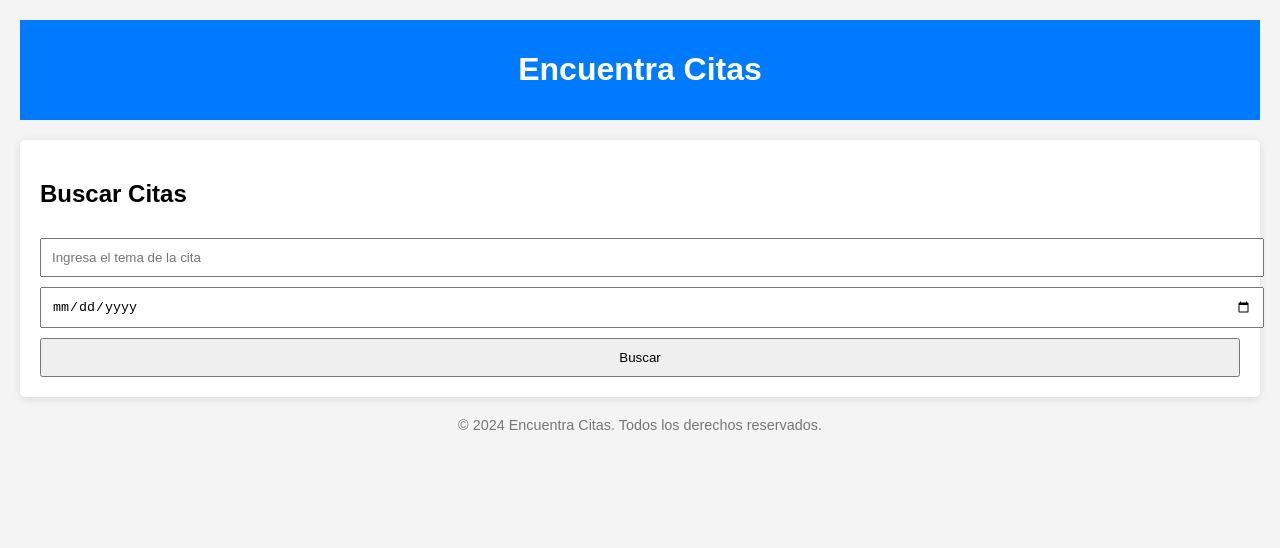
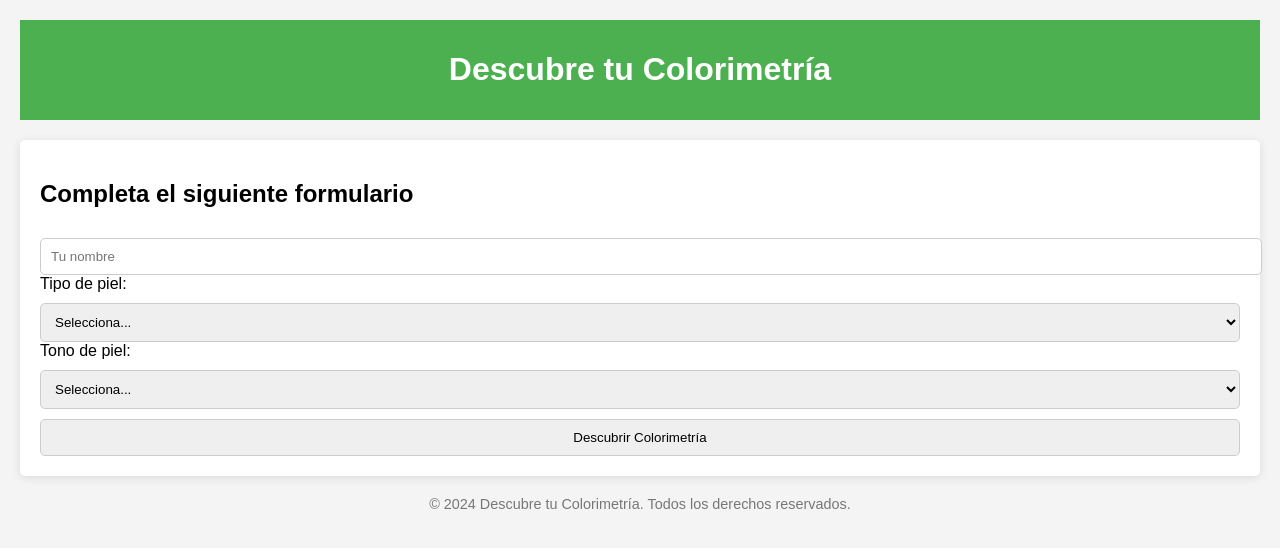
Before and after one commit to romiel12/taicnology, a plain HTML site: page index.html in a window 1280 px wide. Drawn offline with Linux system fonts and the light colour scheme.

Commit message:
Update index.html

```diff
--- a/index.html
+++ b/index.html
@@ -3,7 +3,7 @@
 <head>
     <meta charset="UTF-8">
     <meta name="viewport" content="width=device-width, initial-scale=1.0">
-    <title>Encuentra Citas</title>
+    <title>Descubre tu Colorimetría</title>
     <style>
         body {
             font-family: Arial, sans-serif;
@@ -12,7 +12,7 @@
             background-color: #f4f4f4;
         }
         header {
-            background: #007BFF;
+            background: #4CAF50;
             color: white;
             padding: 10px 0;
             text-align: center;
@@ -30,31 +30,76 @@
             font-size: 0.9em;
             color: #777;
         }
-        input[type="text"], input[type="date"], button {
+        input[type="text"], select, button {
             padding: 10px;
             margin-top: 10px;
             width: 100%;
+            border: 1px solid #ccc;
+            border-radius: 5px;
+        }
+        #result {
+            margin-top: 20px;
+            padding: 10px;
+            background: #e7f3fe;
+            border-left: 6px solid #2196F3;
         }
     </style>
 </head>
 <body>
 
 <header>
-    <h1>Encuentra Citas</h1>
+    <h1>Descubre tu Colorimetría</h1>
 </header>
 
 <section>
-    <h2>Buscar Citas</h2>
-    <form id="search-form">
-        <input type="text" placeholder="Ingresa el tema de la cita" required>
-        <input type="date" required>
-        <button type="submit">Buscar</button>
+    <h2>Completa el siguiente formulario</h2>
+    <form id="colorimetria-form">
+        <input type="text" placeholder="Tu nombre" required>
+        <label for="tipo-piel">Tipo de piel:</label>
+        <select id="tipo-piel" required>
+            <option value="">Selecciona...</option>
+            <option value="clara">Clara</option>
+            <option value="media">Media</option>
+            <option value="oscura">Oscura</option>
+        </select>
+        <label for="tono-piel">Tono de piel:</label>
+        <select id="tono-piel" required>
+            <option value="">Selecciona...</option>
+            <option value="frio">Frío</option>
+            <option value="calido">Cálido</option>
+            <option value="neutro">Neutro</option>
+        </select>
+        <button type="submit">Descubrir Colorimetría</button>
     </form>
+    <div id="result" style="display:none;"></div>
 </section>
 
 <footer>
-    <p>&copy; 2024 Encuentra Citas. Todos los derechos reservados.</p>
+    <p>&copy; 2024 Descubre tu Colorimetría. Todos los derechos reservados.</p>
 </footer>
+
+<script>
+    document.getElementById('colorimetria-form').addEventListener('submit', function(event) {
+        event.preventDefault();
+
+        const nombre = event.target[0].value;
+        const tipoPiel = event.target[1].value;
+        const tonoPiel = event.target[2].value;
+
+        let resultado = `Hola ${nombre}, tu colorimetría es `;
+
+        if (tonoPiel === 'frio') {
+            resultado += 'fría. Los colores que mejor te quedan son los azules, verdes y morados.';
+        } else if (tonoPiel === 'calido') {
+            resultado += 'cálida. Los colores que mejor te quedan son los amarillos, naranjas y dorados.';
+        } else {
+            resultado += 'neutra. Puedes experimentar con una amplia gama de colores.';
+        }
+
+        document.getElementById('result').textContent = resultado;
+        document.getElementById('result').style.display = 'block';
+    });
+</script>
 
 </body>
 </html>
```
